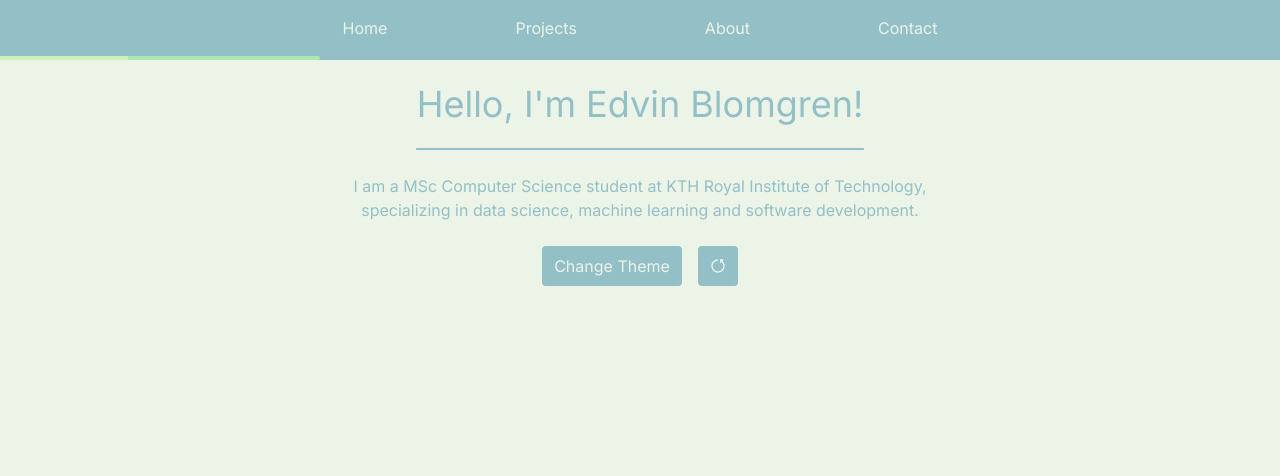
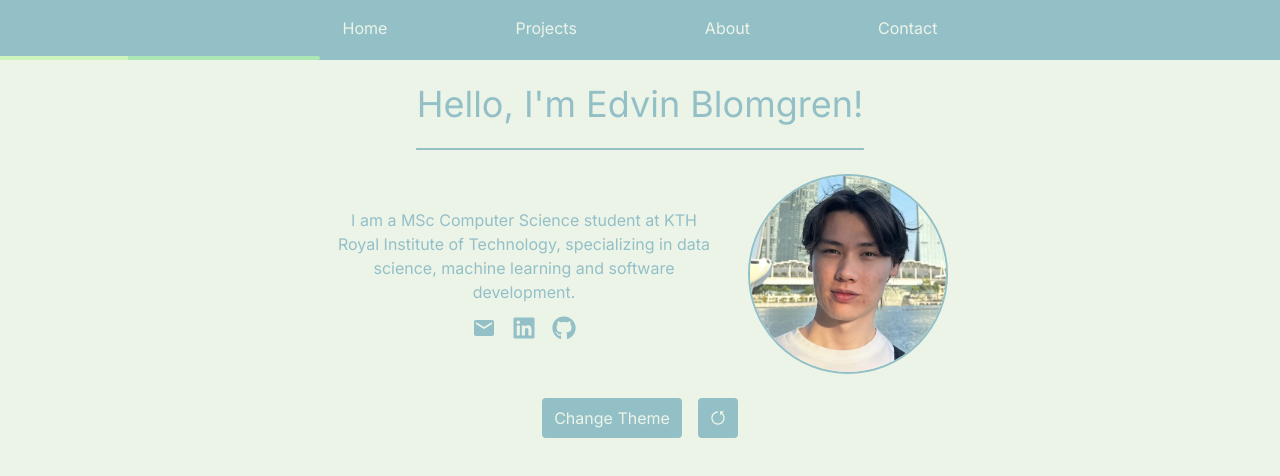
Before and after one commit to eddbb/eddbb-portfolio, a Next.js app: page / in a window 1280 px wide. Shown: the top 476 px of the page. Built offline with nearby package versions, Linux system fonts and the light colour scheme.

Commit message:
feat(home-page): added pictures to the home page and created a component to store the social links

```diff
--- a/app/about/page.tsx
+++ b/app/about/page.tsx
@@ -26,7 +26,7 @@ export default function AboutPage() {
             className="h-90 rounded-2xl border-2 border-foreground object-cover"
           />
         </div>
-        <p className="text-center max-w-3xl">
+        <p className="text-center md:max-w-3xl max-w-sm">
           Through my travels across Asia, I’ve been fascinated by how
           differently each society integrates technology into daily life, from
           mobile payment ecosystems in Southeast Asia to public infrastructure
--- a/app/contact/page.tsx
+++ b/app/contact/page.tsx
@@ -1,6 +1,5 @@
 import Underline from "@/components/Underline";
-import { MdEmail } from "react-icons/md";
-import { FaLinkedin, FaGithub } from "react-icons/fa";
+import ContactLinks from "@/components/ContactLinks";
 
 export default function ContactPage() {
   return (
@@ -11,20 +10,7 @@ export default function ContactPage() {
         <p className="text-center max-w-xl">
           If you'd like to get in touch, feel free to reach out!
         </p>
-        <div className="flex gap-4">
-          <a href="mailto:edvin.blomgren@hotmail.com" target="_blank">
-            <MdEmail className="inline w-6 h-6 mr-2" />
-          </a>
-          <a
-            href="https://www.linkedin.com/in/edvin-blomgren-2a157980/"
-            target="_blank"
-          >
-            <FaLinkedin className="inline w-6 h-6 mr-2" />
-          </a>
-          <a href="https://github.com/eddbb" target="_blank">
-            <FaGithub className="inline w-6 h-6 mr-2" />
-          </a>
-        </div>
+        <ContactLinks />
       </div>
     </main>
   );
--- a/app/page.tsx
+++ b/app/page.tsx
@@ -1,18 +1,28 @@
 import Underline from "@/components/Underline";
 import ThemeToggle from "@/components/ThemeToggle";
+import ContactLinks from "@/components/ContactLinks";
 
 export default function HomePage() {
   return (
     <div className="">
-      <div className="flex flex-col items-center gap-6 mt-6 px-6 text-center">
-        <h1 className="text-4xl">Hello, I'm Edvin Blomgren!</h1>
+      <div className="flex flex-col items-center gap-6 mt-6 px-6 pb-10">
+        <h1 className="text-4xl text-center">Hello, I'm Edvin Blomgren!</h1>
         <Underline />
-        <p className="text-center max-w-xl">
-          I am a MSc Computer Science student at KTH Royal Institute of
-          Technology, specializing in data science, machine learning and
-          software development.
-        </p>
-
+        <div className="flex flex-col md:flex-row gap-4 md:gap-8 items-center">
+          <div className="flex flex-col items-center md:items-start gap-3 max-w-sm">
+            <p className="text-center">
+              I am a MSc Computer Science student at KTH Royal Institute of
+              Technology, specializing in data science, machine learning and
+              software development.
+            </p>
+            <ContactLinks />
+          </div>
+          <img
+            src="/me/homec.webp"
+            alt="Edvin Blomgren"
+            className="h-50 w-50 rounded-full border-2 border-foreground object-cover text-center"
+          />
+        </div>
         <ThemeToggle />
       </div>
     </div>
--- /dev/null
+++ b/components/ContactLinks.tsx
@@ -0,0 +1,33 @@
+import { MdEmail } from "react-icons/md";
+import { FaLinkedin, FaGithub } from "react-icons/fa";
+
+export default function ContactLinks() {
+  return (
+    <div className="flex gap-4 items-center justify-center w-full">
+      <a
+        href="mailto:edvin.blomgren@hotmail.com"
+        target="_blank"
+        rel="noreferrer"
+        aria-label="Email"
+      >
+        <MdEmail className="w-6 h-6" />
+      </a>
+      <a
+        href="https://www.linkedin.com/in/edvin-blomgren-2a157980/"
+        target="_blank"
+        rel="noreferrer"
+        aria-label="LinkedIn"
+      >
+        <FaLinkedin className="w-6 h-6" />
+      </a>
+      <a
+        href="https://github.com/eddbb"
+        target="_blank"
+        rel="noreferrer"
+        aria-label="GitHub"
+      >
+        <FaGithub className="w-6 h-6" />
+      </a>
+    </div>
+  );
+}
```
Also changed, not shown: public/me/home.webp (renamed from public/me/about.webp), public/me/homec.webp (renamed from public/me/aboutc.webp).
